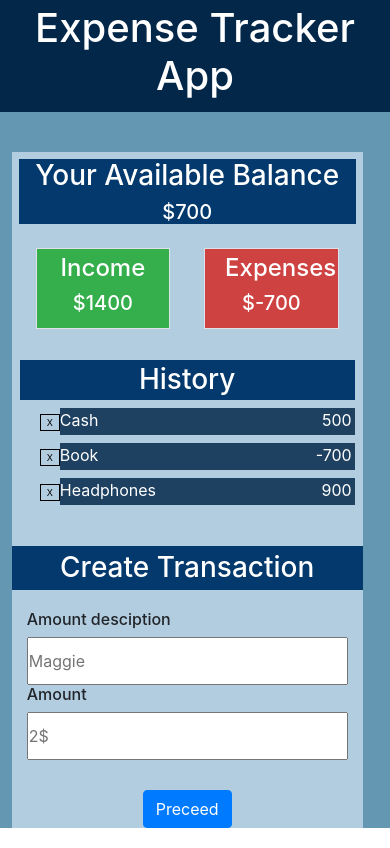
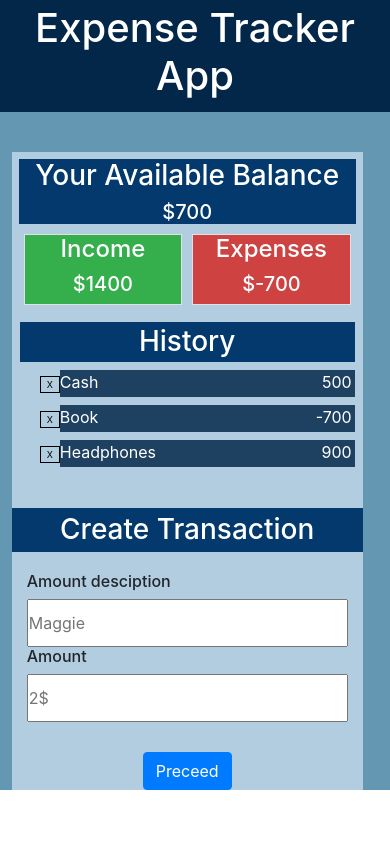
Before and after one commit to TalalBhatti/expense_tracker-app, a React (Create React App) app: page / in a window 390 px wide. Built offline with nearby package versions, Linux system fonts and the light colour scheme.

Commit message:
Version2

```diff
--- a/src/components/Stats.css
+++ b/src/components/Stats.css
@@ -22,3 +22,15 @@
     color: white;
     width: 100%;
 }
+
+@media (max-width: 500px){
+    .block-example {
+        margin: 2px;
+        justify-content: space-between;
+        width: 47%;
+        padding: 0px;
+        font-size: 10px;
+
+    }
+
+    }
```
